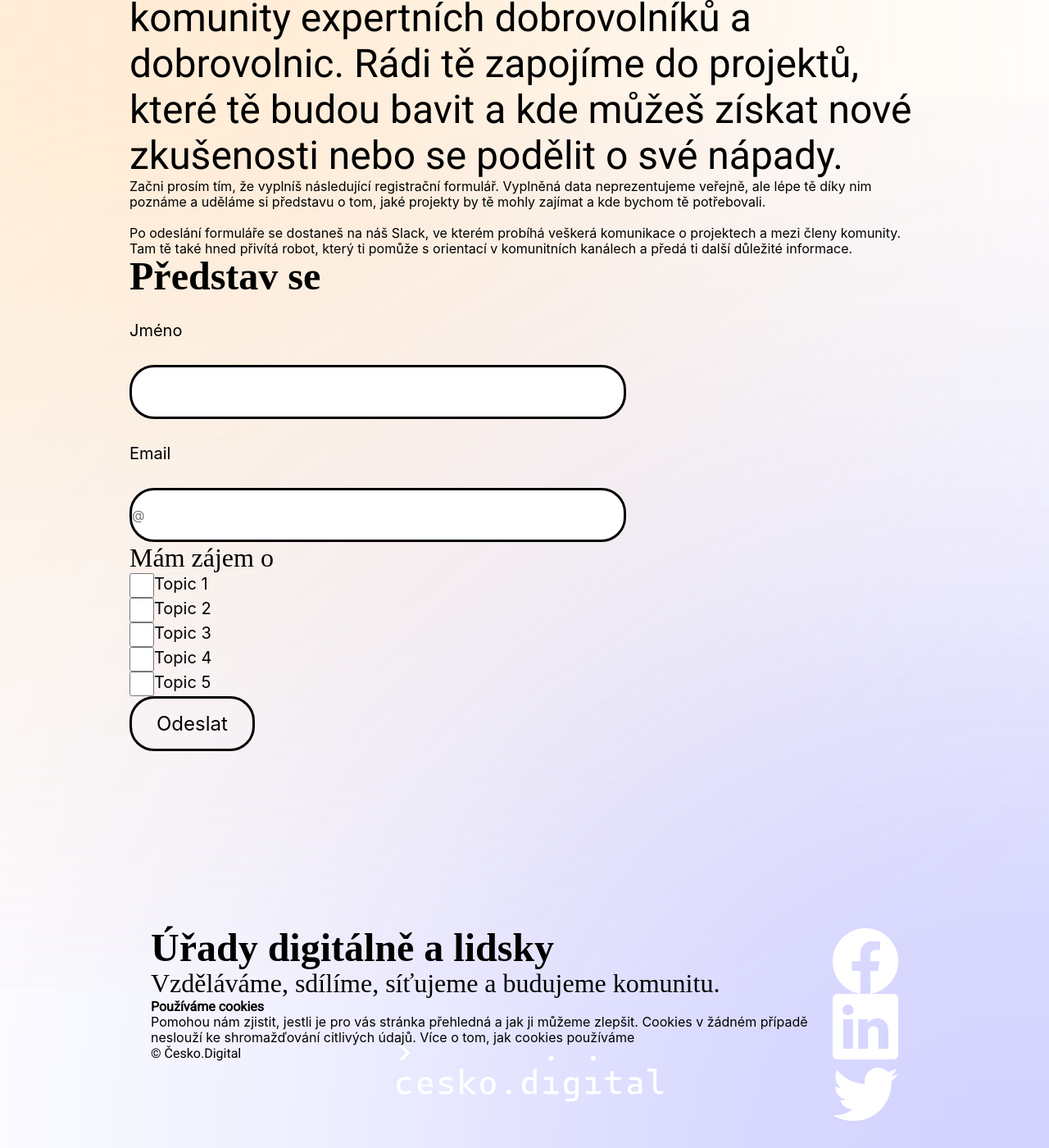
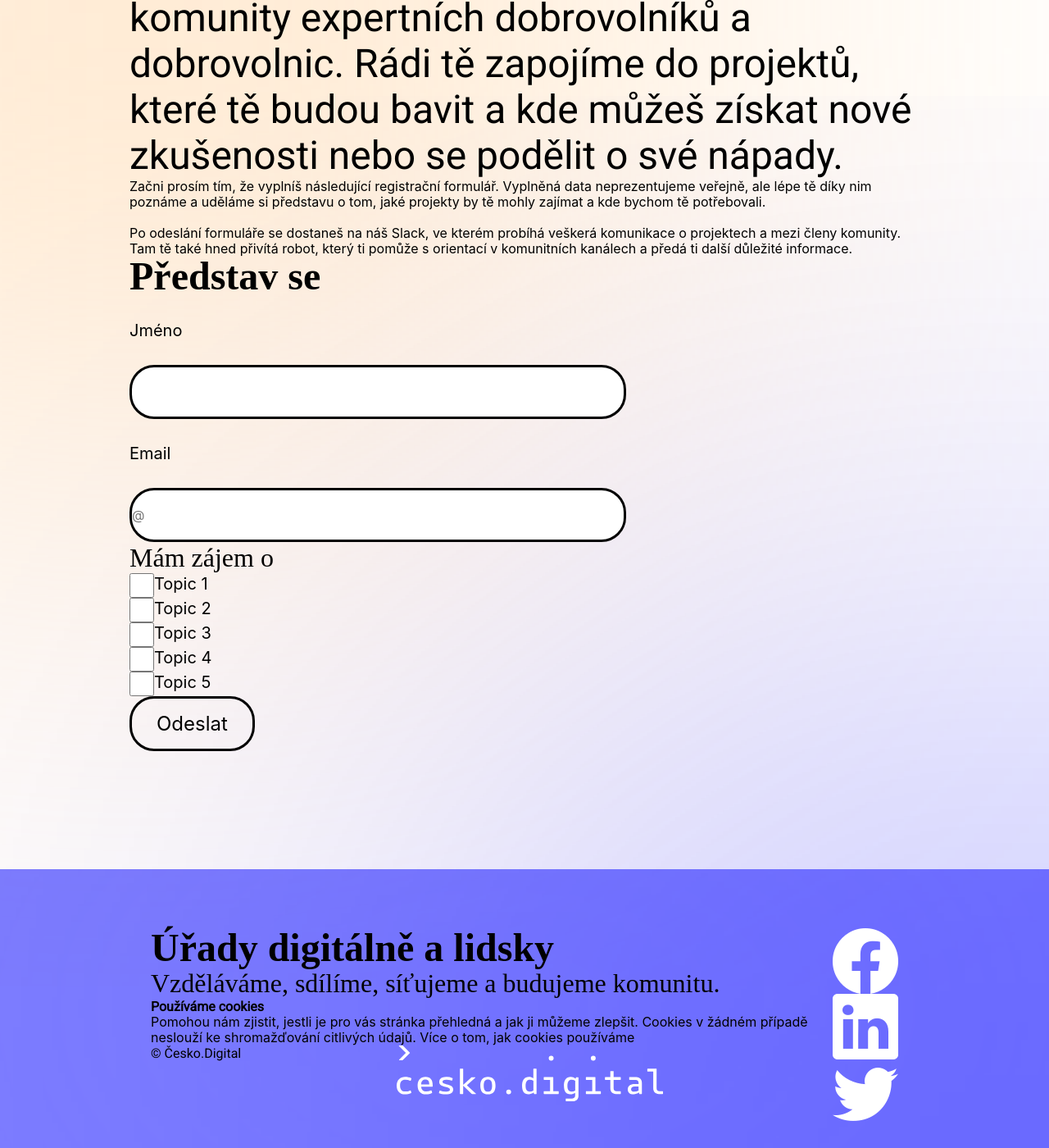
Before and after one commit to Bertik23/urednig.digital, a Jekyll site: the page built from diskuse.md, in a window 1280 px wide and 1400 px high, scrolled down 374 px. Shown: the whole window at 82% size. Built offline with Jekyll 4.4.1, drawn with Linux system fonts in a browser that asks for light colours; a script that is not in the unit is left out.

Commit message:
já ten footer nenávidím

```diff
--- a/_sass/footer.scss
+++ b/_sass/footer.scss
@@ -1,12 +1,20 @@
 @import "themes";
 @import "breakpoints";
 
-// .footer > .background{
+footer{
+    display: table;
+    height: max-content;
+}
+
+// footer .background{
+//     position: fixed;
+//     display: table-cell;
 //     background-color: $ceskodigital;
 //     filter: blur(400px);
-//     position: absolute;
 //     height: 100%;
-//     width: 100vw;
+//     width: 100%;
+//     top: 0;
+//     left: 0;
 //     // background-position: center;
 //     // background-repeat: no-repeat;
 //     // background-size: cover;
@@ -20,6 +28,10 @@
     padding-left: 11.5rem;
     padding-right: 11.5rem;
     padding-bottom: 1.75rem;
+
+    background-color: transparentize($ceskodigital, .5);
+    backdrop-filter: blur(50rem);
+
     @include respond-below(md){
         grid-template-columns: auto;
         padding-left: 1.375rem;
```
